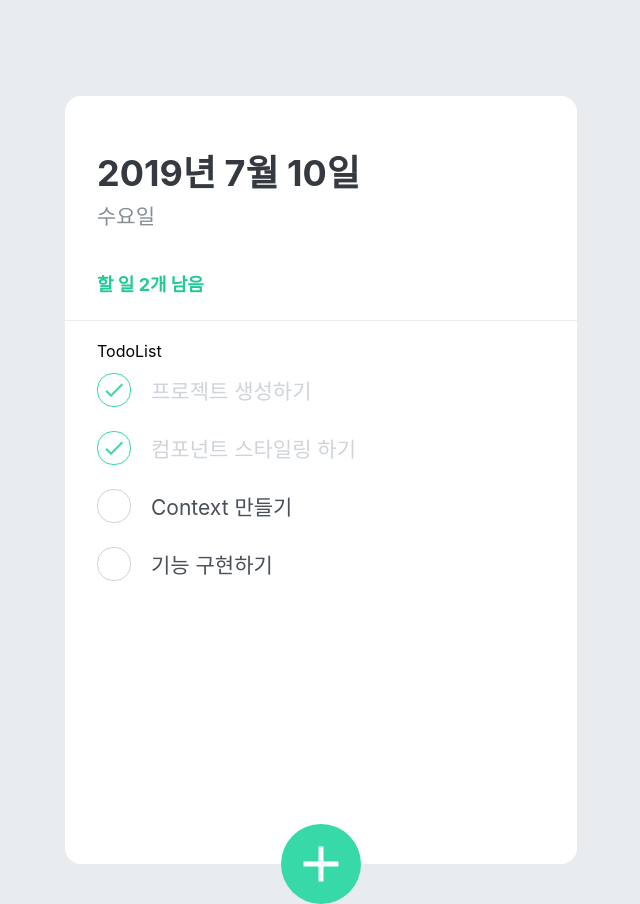
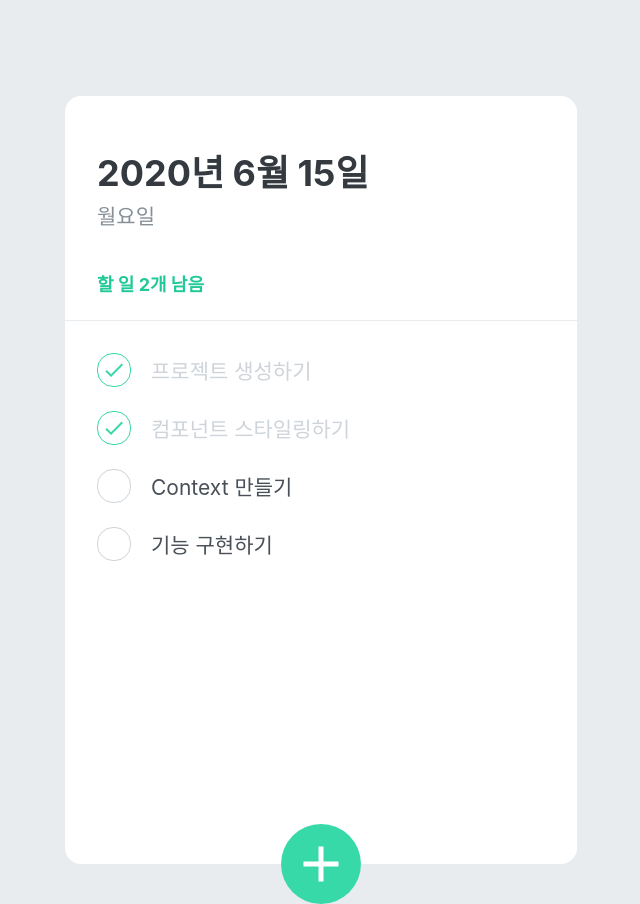
Before and after one commit to devsangho/mashup-todolist, a React (Create React App) app: page / in a window 1280 px wide. Shown: the whole page, without its empty margins (319-959 px from the left). Built offline with nearby package versions, Linux system fonts and the light colour scheme.

Commit message:
context를 활용한 기능 구현!

```diff
--- a/src/components/TodoCreate.js
+++ b/src/components/TodoCreate.js
@@ -1,6 +1,7 @@
 import React, { useState } from 'react';
 import styled, { css } from 'styled-components';
 import { MdAdd } from 'react-icons/md';
+import { useTodoDispatch, useTodoNextId } from '../TodoContext';
 
 const CircleButton = styled.button`
     background: #38d9a9;
@@ -77,14 +78,39 @@
 
 function TodoCreate() {
     const [open, setOpen] = useState(false);
+    const [value, setValue] = useState('');
+
+    const dispatch = useTodoDispatch();
+    const nextId = useTodoNextId();
+
     const onToggle = () => setOpen(!open);
+    const onChange = e => setValue(e.target.value);
+    const onSubmit = e => {
+      e.preventDefault(); // 새로고침 방지
+      dispatch({
+        type: 'CREATE',
+        todo: {
+          id: nextId.current,
+          text: value,
+          done: false
+        }
+      });
+      setValue('');
+      setOpen(false);
+      nextId.current += 1;
+    }
 
     return (
         <>
             {open && (
                 <InsertFormPositioner>
-                    <InsertForm>
-                        <Input autoFocus placeholder="할 일을 입력 후, Enter를 누르세요" />
+                    <InsertForm onSubmit={onSubmit}>
+                        <Input
+                          autoFocus
+                          placeholder="할 일을 입력 후, Enter를 누르세요"
+                          onChange={onChange}
+                          value={value}
+                        />
                     </InsertForm>
                 </InsertFormPositioner>
             )}
--- a/src/components/TodoHead.js
+++ b/src/components/TodoHead.js
@@ -1,5 +1,6 @@
 import React from 'react';
 import styled from 'styled-components';
+import { useTodoState } from '../TodoContext';
 
 const TodoHeadBlock = styled.div`
     padding-top: 48px;
@@ -29,11 +30,23 @@
 `;
 
 function TodoHead() {
+    const todos = useTodoState();
+    const undoneTasks = todos.filter(todo => !todo.done);
+
+    const today = new Date();
+    const dateString = today.toLocaleDateString('ko-KR', {
+        year: 'numeric',
+        month: 'long',
+        day: 'numeric'
+      });
+    const dayName = today.toLocaleDateString('ko-KR', {
+        weekday: 'long'
+    });
     return (
         <TodoHeadBlock>
-            <h1>2019년 7월 10일</h1>
-            <div className="day">수요일</div>
-            <div className="task-left">할 일 2개 남음</div>
+            <h1>{dateString}</h1>
+            <div className="day">{dayName}</div>
+            <div className="task-left">할 일 {undoneTasks.length}개 남음</div>
         </TodoHeadBlock>
     )
 }
--- a/src/components/TodoItem.js
+++ b/src/components/TodoItem.js
@@ -1,6 +1,7 @@
-import React from 'react';
+import React, { useMemo } from 'react';
 import styled, { css } from 'styled-components';
 import { MdDone, MdDelete } from 'react-icons/md';
+import { useTodoDispatch } from '../TodoContext';
 
 const Remove = styled.div`
     display: flex;
@@ -59,15 +60,21 @@
 `;
 
 function TodoItem({ id, done, text }) {
+    const dispatch = useTodoDispatch();
+    const onToggle = () => dispatch({ type: 'TOGGLE', id});
+    const onRemove = () => dispatch({ type: 'REMOVE', id});
     return (
         <TodoItemBlock>
-            <CheckCircle done={done}>{done && <MdDone />}</CheckCircle>
+            <CheckCircle done={done} onClick={onToggle}>
+                {done && <MdDone />}
+            </CheckCircle>
             <Text done={done}>{text}</Text>
-            <Remove>
-                <MdDelete></MdDelete>
+            <Remove onClick={onRemove}>
+                <MdDelete>
+                </MdDelete>
             </Remove>
         </TodoItemBlock>
     );
 }
 
-export default TodoItem;
+export default React.memo(TodoItem);
--- a/src/components/TodoList.js
+++ b/src/components/TodoList.js
@@ -1,6 +1,7 @@
 import React from 'react';
 import styled from 'styled-components';
 import TodoItem from './TodoItem';
+import { useTodoState } from '../TodoContext';
 
 const TodoListBlock = styled.div`
     flex: 1;
@@ -10,12 +11,18 @@
 `;
 
 function TodoList() {
+    const todos = useTodoState();
+
     return (
-        <TodoListBlock>TodoList
-            <TodoItem text="프로젝트 생성하기" done={true} />
-            <TodoItem text="컴포넌트 스타일링 하기" done={true} />
-            <TodoItem text="Context 만들기" done={false} />
-            <TodoItem text="기능 구현하기" done={false} />
+        <TodoListBlock>
+            { todos.map(todo => (
+                <TodoItem
+                    key={todo.id}
+                    id={todo.id}
+                    text={todo.text}
+                    done={todo.done}
+                />
+            ))}
         </TodoListBlock>
     );
 }
```
